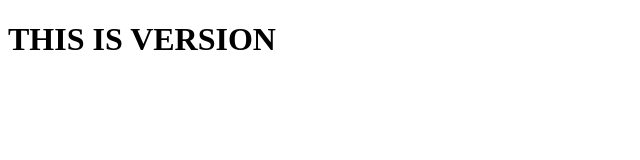
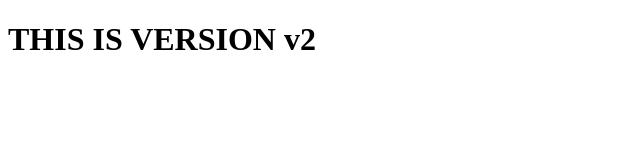
Before and after one commit to jamshedalisher/myrepo, a plain HTML site: page index.html in a window 1280 px wide. Shown: the full height of the page, 0-640 px from the left. Drawn offline with Linux system fonts and the light colour scheme.

Commit message:
this is v3

```diff
--- a/index.html
+++ b/index.html
@@ -6,6 +6,6 @@
     <title>Document</title>
 </head>
 <body>
-    <H1>THIS IS VERSION </H1>
+    <H1>THIS IS VERSION v2</H1>
 </body>
 </html>
```
